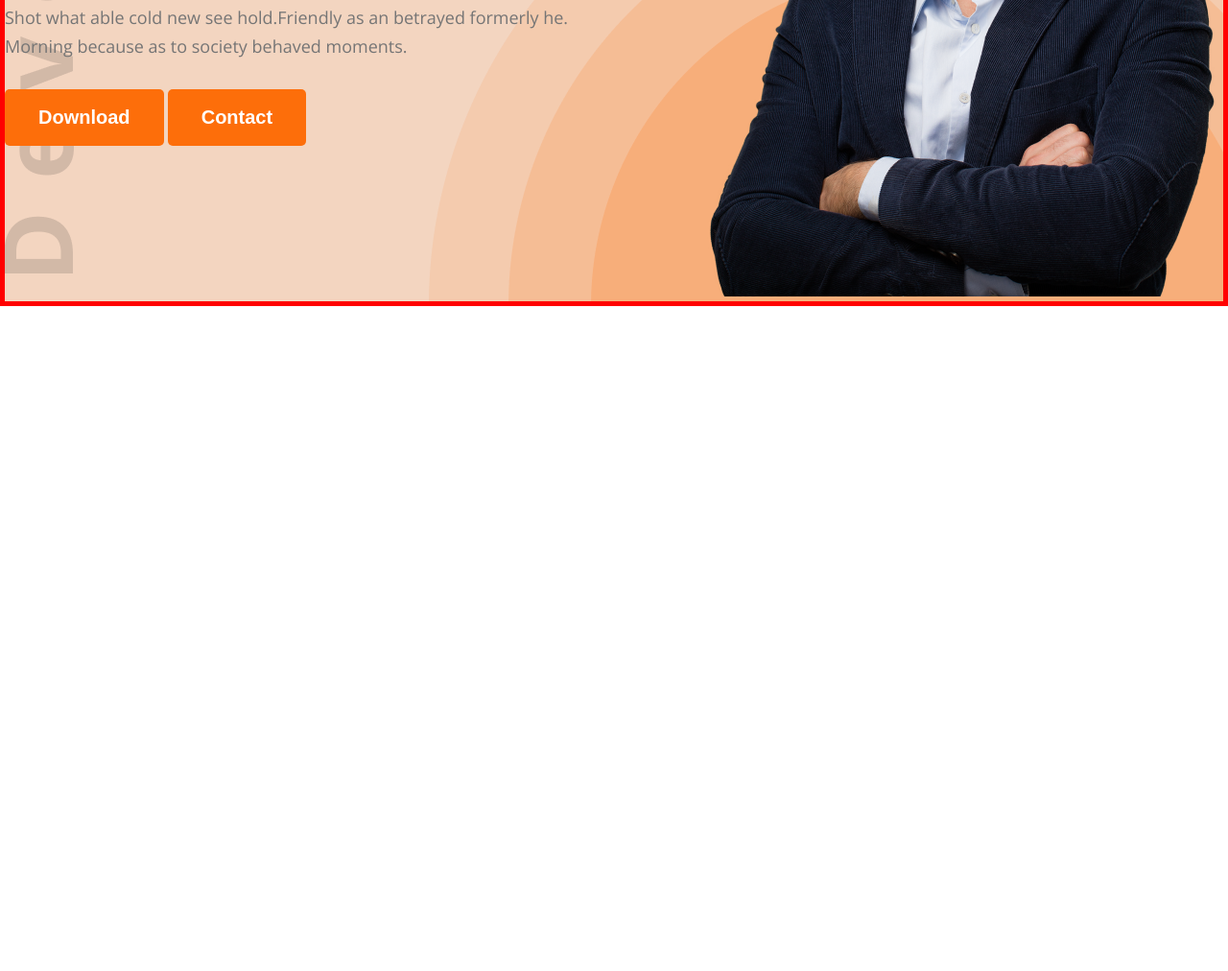
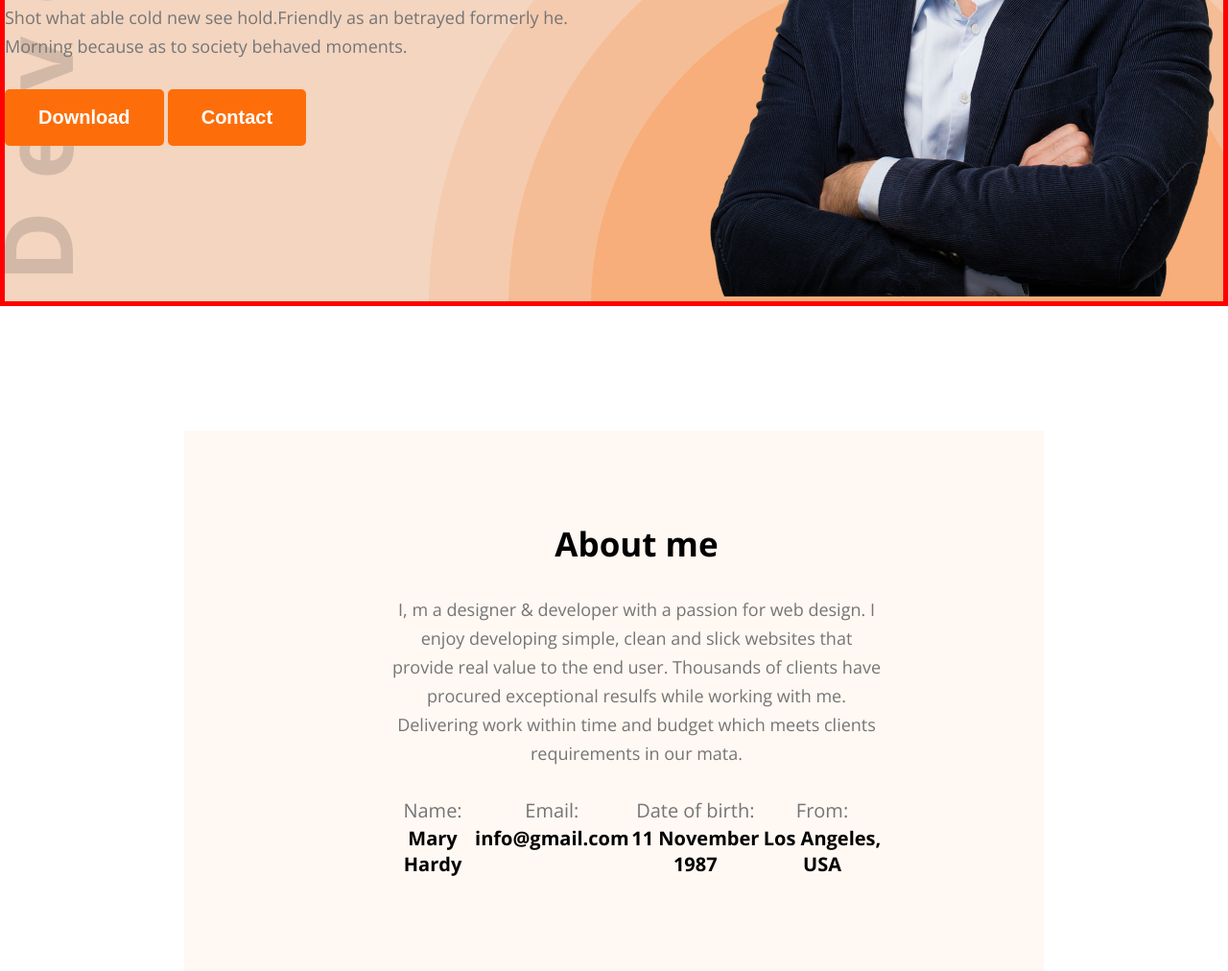
Before and after one commit to forhanahasan06-a11y/hero-dev-portfolio-code, a plain HTML site: page index.html in a window 1280 px wide. Shown: the part 478-1490 px from the top of the page at 96% size. Before the commit the page ends 800 px from the top, so only its background shows below. Drawn offline with nearby package versions, Linux system fonts and the light colour scheme.

Commit message:
Create About Me section with basic layout and styling

```diff
--- a/index.html
+++ b/index.html
@@ -38,5 +38,33 @@
       </div>
     </section>
   </header>
+
+  <section id="about">
+    <div class="about-container">
+      <div class="section-heading">
+        <h2>About me</h2>
+        <p>I, m a designer & developer with a passion for web design. I enjoy developing simple, clean and slick websites that provide real value to the end user. Thousands of clients have procured exceptional resulfs while working with me. Delivering work within time and budget which meets clients requirements in our mata.</p>
+      </div>
+      <div class="about-info">
+        <div class="info-card">
+          <p>Name:</p>
+          <h4>Mary Hardy</h4>
+        </div>
+        <div class="info-card">
+          <p>Email:</p>
+          <h4>info@gmail.com</h4>
+        </div>
+        <div class="info-card">
+          <p>Date of birth:</p>
+          <h4>11 November 1987</h4>
+        </div>
+        <div class="info-card">
+          <p>From:</p>
+          <h4>Los Angeles, USA</h4>
+        </div>
+      </div>
+    </div>
+
+  </section>
 </body>
 </html>
--- a/styles/portfolio.css
+++ b/styles/portfolio.css
@@ -27,6 +27,21 @@
   font-weight: bold;
   color:white;
   cursor: pointer;
+}
+.section-heading {
+  max-width: 827px;
+  text-align: center;
+}
+
+.section-heading h2 {
+  font-size: 35px;
+  margin-bottom: 30px;
+}
+.section-heading p {
+  font-size: 18px;
+  margin-bottom: 30px;
+  line-height: 30px;
+  color: #757575;
 }
 
 
@@ -95,3 +110,30 @@ nav .menu a {
   max-width: 588px;
   vertical-align: middle;
 }
+
+#about {
+  padding-top: 130px;
+}
+
+#about .about-container {
+  width: 70%;
+  max-width: 1140px;
+  margin: 0 auto;
+  text-align: center;
+  background-color: #FFF8F3;
+  padding: 94px 168px 98px 215px;
+}
+#about .about-container .about-info {
+  display: flex;
+  justify-content: space-around;
+
+}
+.about-info .info-card p {
+  font-size: 20px;
+  line-height: 30px;
+  color: #757575;
+}
+
+.about-info .info-card h4 {
+  font-size: 20px;
+}
```
